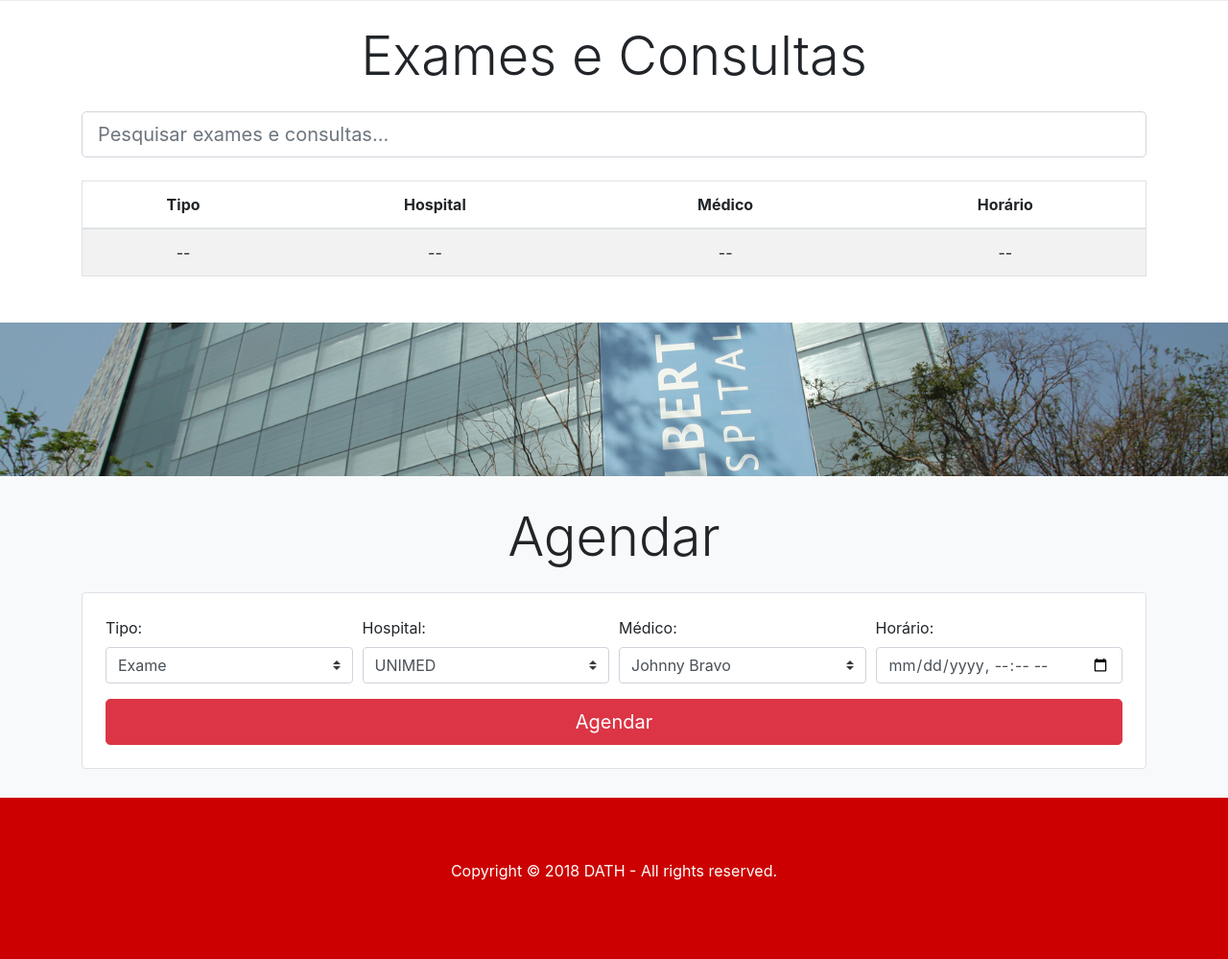
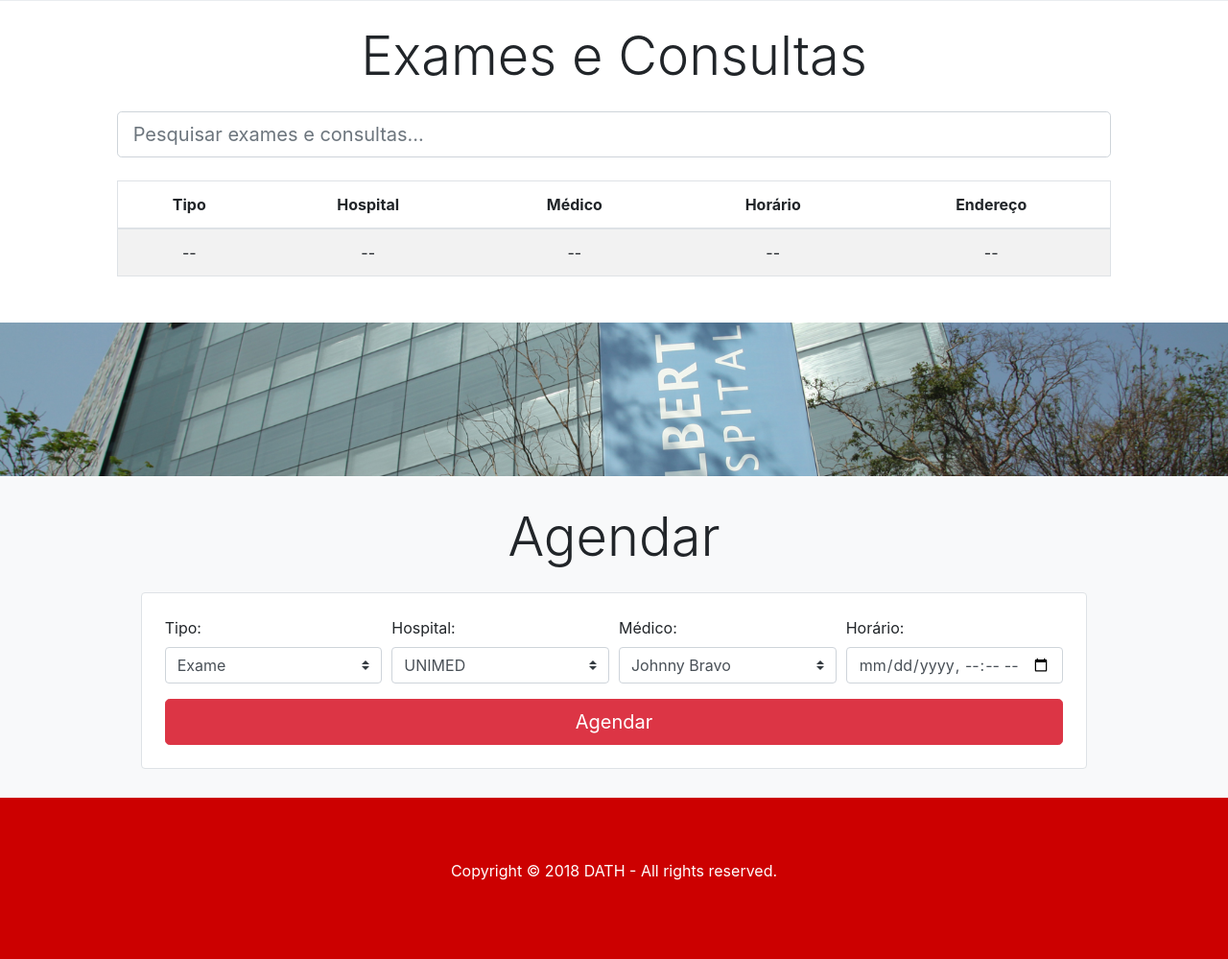
Before and after one commit to Felipe4747/Git_dath, a PHP site: page /perfil.php in a window 1280 px wide. Shown: the part 335-1334 px from the top of the page at 96% size. Run offline with PHP 8.4, Linux system fonts and the light colour scheme; the visitor is signed in with stand-in values (Sample User, id 1); data that the repository does not hold is empty.

Commit message:
Preparar pra tomar na jabiraca

```diff
--- a/Site/dath/perfil.php
+++ b/Site/dath/perfil.php
@@ -107,7 +107,7 @@
         </div>
     </section>
     <!--Tabela exames-->
-    <div class="container">
+    <div class="container col-sm-10">
         <h1 class="text-center mb-4 mt-4 display-4">Exames e Consultas</h1>
         <input class="form-control form-control-lg mb-4" id="pesquisa" type="text" placeholder="Pesquisar exames e consultas...">
         <table class="table table-striped border mb-5 text-center">
@@ -117,6 +117,7 @@
                     <th>Hospital</th>
                     <th>Médico</th>
                     <th>Horário</th>
+                    <th>Endereço</th>
                 </tr>
             </thead>
             <tbody id="exacon">
@@ -143,6 +144,7 @@
                             echo "<td>--</td>";
                             echo "<td>--</td>";
                             echo "<td>--</td>";
+                            echo "<td>--</td>";
                             echo "</tr>";
                         }
                     ?>
@@ -154,7 +156,7 @@
     </div>
     <!--Agendar-->
     <section class="container-fluid bg-light" id="agendar" style="padding: 30px;">
-        <div class="container">
+        <div class="container col-sm-10">
             <h1 class="text-center mb-4 display-4">Agendar</h1>
             <div class="col-sm-12 mx-auto bg-white rounded p-4 border">
                 <form method="post" action="exacon.php">
```
Also changed, not shown: Site/dath/index.php (+7 -0 lines).
